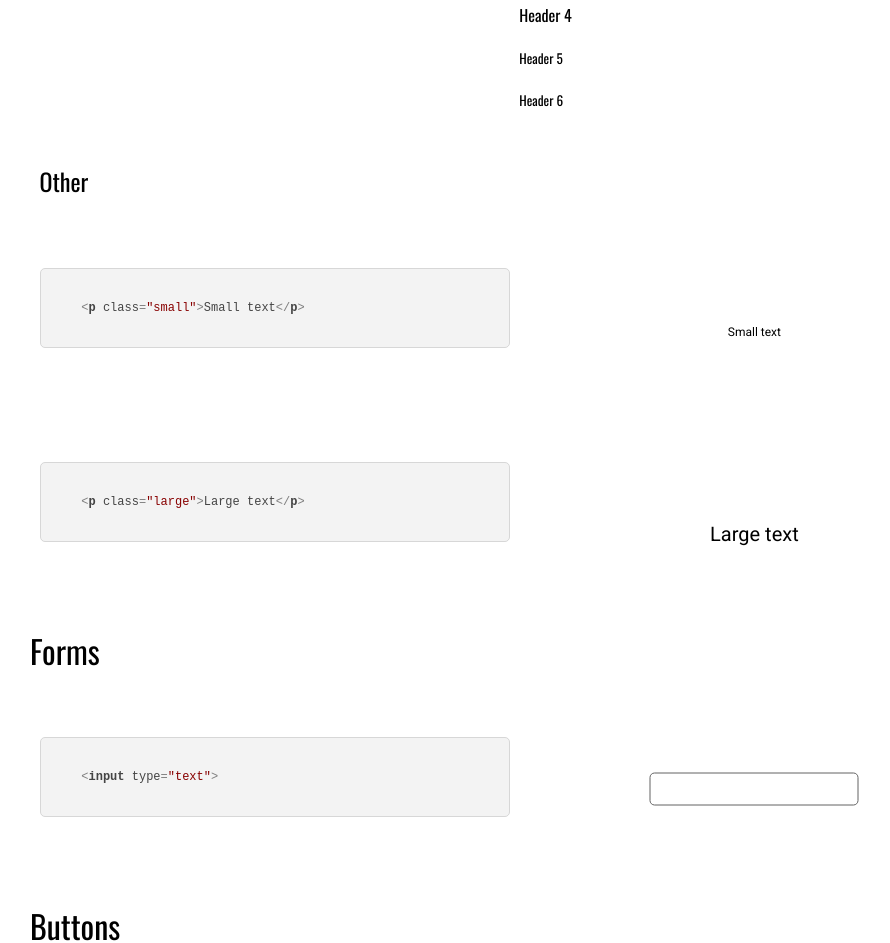
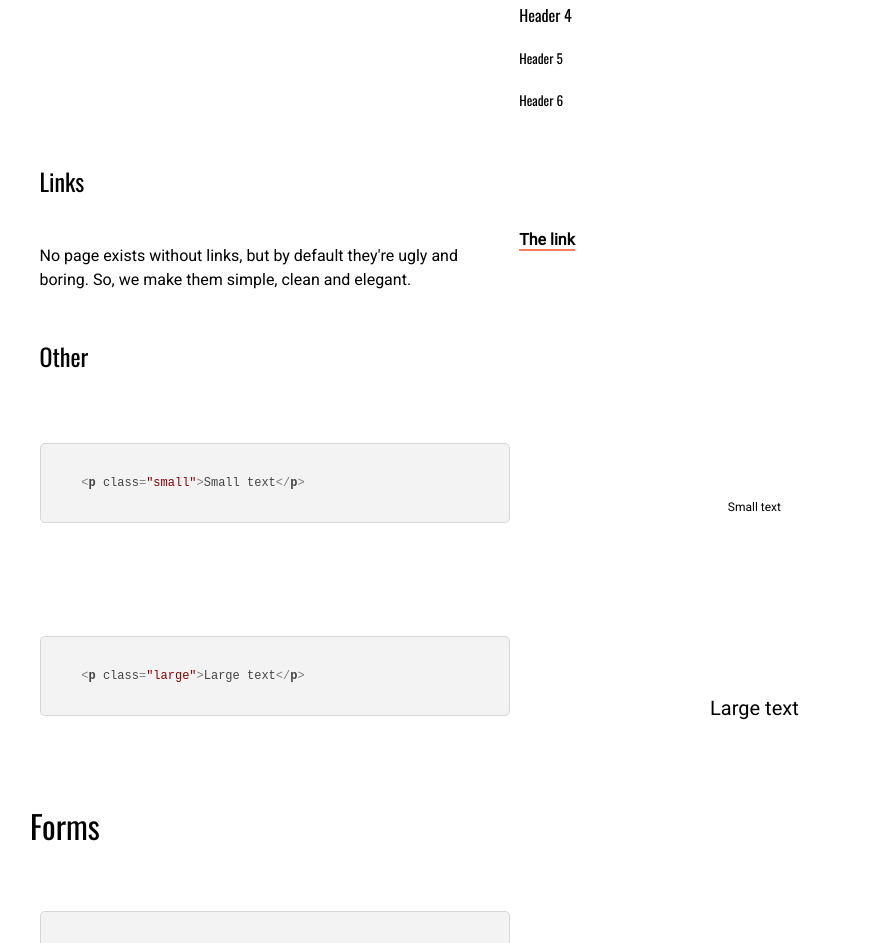
Before and after one commit to krszwsk/hyp, a website: page docs/index.html in a window 1280 px wide. Shown: the part 1094-2037 px from the top of the page, without its empty margins (135-1025 px from the left). Drawn offline with nearby package versions, Linux system fonts and the light colour scheme.

Commit message:
:sparkles: :art: link styling

```diff
--- a/docs/index.html
+++ b/docs/index.html
@@ -48,6 +48,25 @@
                         <h4>Header 4</h4>
                         <h5>Header 5</h5>
                         <h5>Header 6</h5>
+                    </div>
+                </div>
+                <div class="row">
+                    <div class="c-12">
+                        <h2>Links</h2>
+                    </div>
+                </div>
+                <div class="row">
+                    <div class="c-6">
+                        <p>
+                            No page exists without links, but by default
+                            they're ugly and boring. So, we make them simple,
+                            clean and elegant.
+                        </p>
+                    </div>
+                    <div class="c-6">
+                        <div class="c-6">
+                            <a href="#">The link</a>
+                        </div>
                     </div>
                 </div>
                 <div class="row">
--- a/package.json
+++ b/package.json
@@ -1,6 +1,6 @@
 {
   "name": "hypcss",
-  "version": "0.0.10",
+  "version": "0.0.11",
   "description": "Minimal CSS framework for lazy developers",
   "main": "gulpfile.js",
   "scripts": {
--- a/src/typography.css
+++ b/src/typography.css
@@ -1,6 +1,19 @@
 h1, h2, h3, h4, h5, h6 {
     font-family: 'Oswald', sans-serif;
     font-weight: 500;
+}
+
+a {
+    color: inherit;
+    text-decoration: none;
+    border-bottom: 2px solid #ff7c5c;
+    font-weight: 600;
+    transition: 0.3s;
+}
+
+a:hover {
+    background-color: #ff7c5c;
+    color: white;
 }
 
 .small {
```
Also changed, not shown: CHANGELOG.md, dist/hyp.min.css, docs/css/hyp.min.css.
